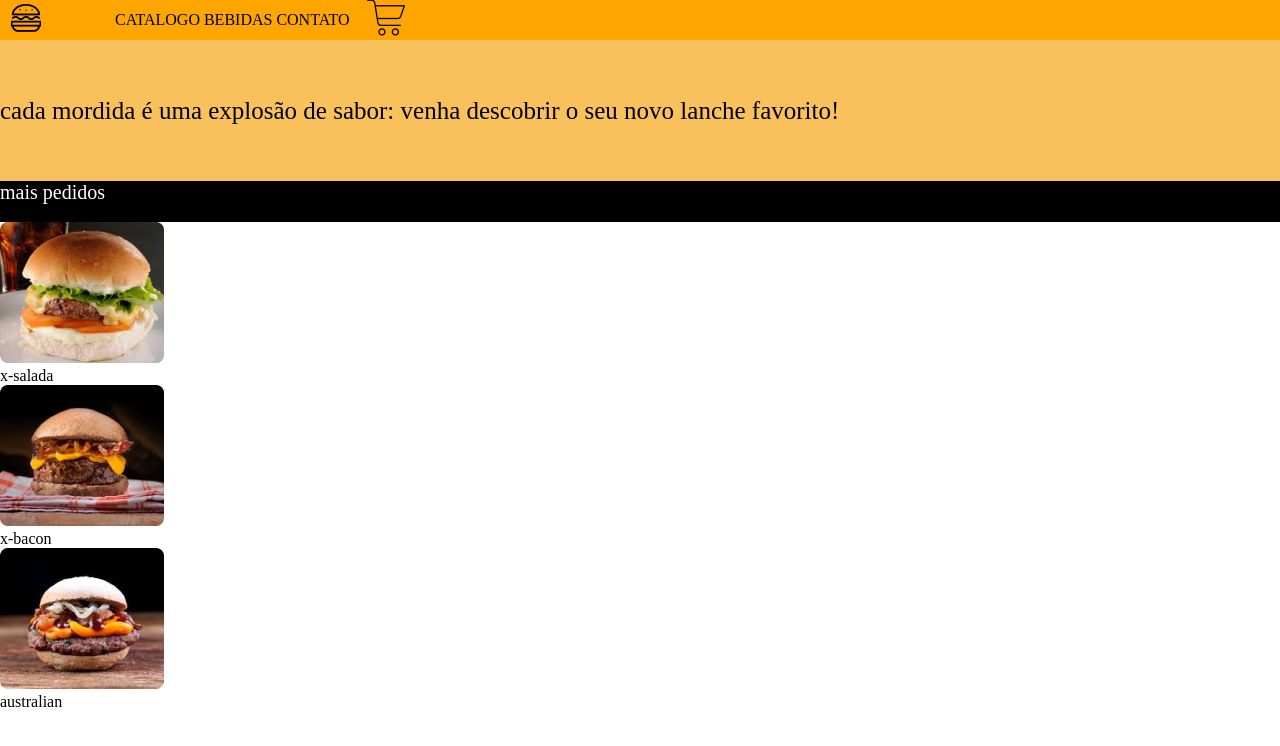
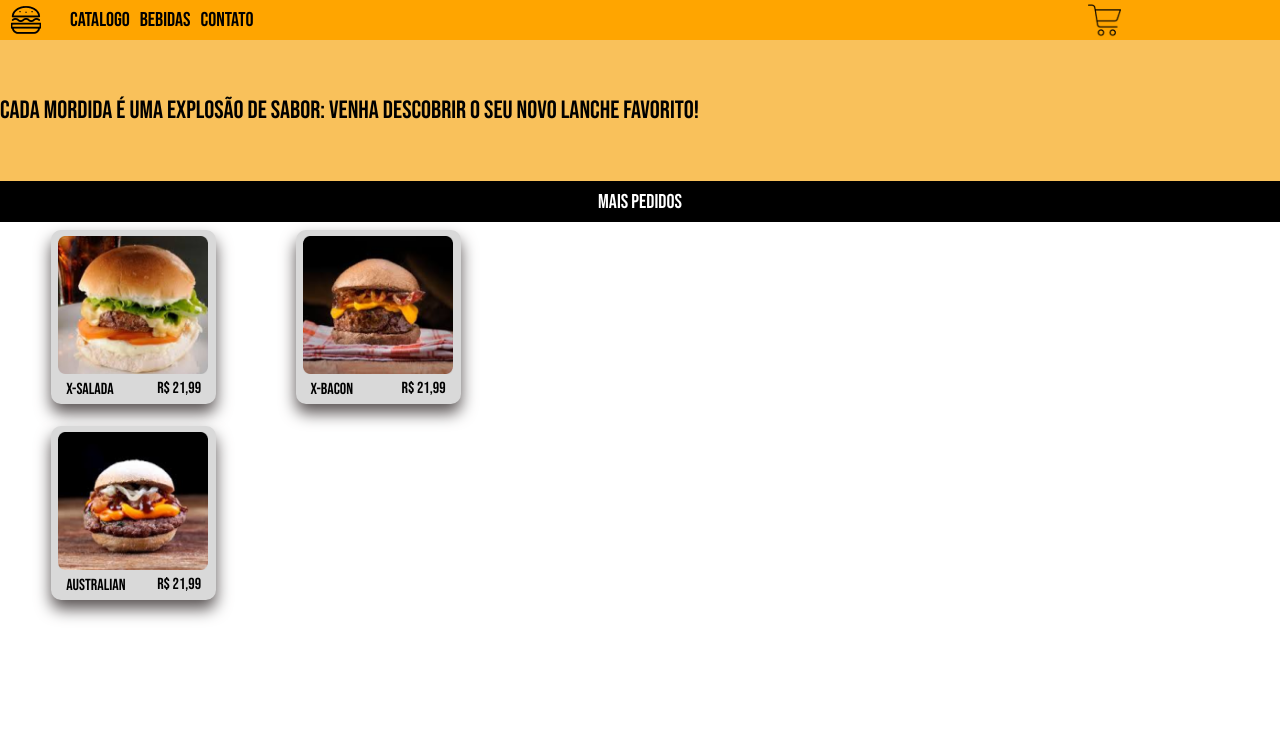
Before and after one commit to DiogoSC01/cardapio-hamburgueria, a plain HTML site: page index.html in a window 1280 px wide. Drawn offline with Linux system fonts and the light colour scheme.

Commit message:
mais alterações nos codigos css e html

```diff
--- a/index.html
+++ b/index.html
@@ -2,6 +2,9 @@
 <html lang="pt-br">
 
 <head>
+    <link rel="preconnect" href="https://fonts.googleapis.com">
+    <link rel="preconnect" href="https://fonts.gstatic.com" crossorigin>
+    <link href="https://fonts.googleapis.com/css2?family=Bebas+Neue&display=swap" rel="stylesheet">
     <link rel="stylesheet" href="styles.css">
     <meta charset="UTF-8">
     <meta name="viewport" content="width=device-width, initial-scale=1.0">
@@ -10,17 +13,17 @@
 
 <body>
     <header>
-        <div class="logo-empresa">
-            <img src="./img/logo empresa.png" alt="logo-empresa" />
-        </div>
-            <nav>
-                <a class="links-catalogo">CATALOGO</a>
-                <a class="links-catalogo">BEBIDAS</a>
-                <a class="links-catalogo">CONTATO</a>
-            </nav>
-        <div class="logo-carrinho">
-            <img src="./img/carrinho-de-compras 2.png" alt="logo-carrinho" />
-        </div>
+
+        <img class="logo-empresa" src="./img/logo empresa.png" alt="logo-empresa" />
+
+
+            <a class="links-catalogo">CATALOGO</a>
+            <a class="links-catalogo">BEBIDAS</a>
+            <a class="links-catalogo">CONTATO</a>
+
+
+        <img class="logo-carrinho" src="./img/carrinho-de-compras 2.png" alt="logo-carrinho" />
+
     </header>
 
     <section class="banner">
@@ -35,20 +38,24 @@
         </div>
     </section>
 
-    <section>
-        <div>
+    <section class="cardapio">
+        <div id="d-1">
             <img src="./img/x-salada.png" alt="imagem-hamburger">
             <p>x-salada</p>
+            <h4>R$ 21,99</h4>
         </div>
-        <div>
+        <div id="d-2">
             <img src="./img/x-bacon.png" alt="imagem-hamburger">
             <p>x-bacon</p>
+            <h4>R$ 21,99</h4>
         </div>
-        <div>
+    </section>
+        <div id="d-3">
             <img src="./img/australian.png" alt="imagem-hamburger">
             <p>australian</p>
+            <h4>R$ 21,99</h4>
         </div>
-</section>
+
 
 </body>
 
--- a/styles.css
+++ b/styles.css
@@ -2,13 +2,16 @@
     margin: 0;
     padding: 0;
     box-sizing: border-box;
+    font-family: "Bebas Neue", sans-serif;
+    font-weight: 400;
+    font-style: normal;
 }
 
 header {
     display: flex;
     align-items: center;
     background-color: #ffa500;
-    width: 100vw;
+    width: 100%;
     height: 40px;
 
 }
@@ -21,22 +24,36 @@ header {
 }
 
 .logo-carrinho {
-    width: 35px;
+    width: 33px;
     position: absolute;
     right: 10px;
-    left: 367px;
+    left: 85%;
+    cursor: pointer;
 }
 
-nav {
-    font-size: 16px;
+.logo-carrinho:hover {
+    transition: 0.8s ease-in-out;
+    width: 40px;
+}
+
+header a {
+    font-size: 20px;
     position: relative;
-    left: 110px;
-    padding:5px;
+    left: 65px;
+    padding: 5px;
+    word-spacing: 8px;
+    cursor: pointer;
 
 }
 
+a:hover {
+    color: white;
+    transition:  1.3s ease-in-out;
+    font-size: 25px;
+}
+
 .banner {
- width: 100vw;
+    width: 100%;
     height: 141px;
     background-color: #F9C15B;
     font-size: 25px;
@@ -47,9 +64,14 @@ nav {
 
 .mais-pedidos {
     background-color: black;
-    width: 100vw;
+    width: 100%;
     height: 41px;
+    display: flex;
+    align-items: center;
+    text-align: center;
+    justify-content: center;
 }
+
 .titulo-1 p {
     font-size: 20px;
     color: white;
@@ -57,3 +79,111 @@ nav {
     align-items: center;
     text-align: center;
 }
+
+.cardapio div {
+    display: inline-block;
+}
+
+#d-1 {
+    background-color: #D9D9D9;
+    width: 165px;
+    height: 174px;
+    border-radius: 10px;
+    position: relative;
+    left: 4%;
+    top: 8px;
+    box-shadow: 0 9px 16px 0 rgb(90, 84, 84);
+    cursor: pointer;
+}
+
+#d-1 img {
+    width: 150px;
+    height: 138px;
+    margin-left: 7px;
+    margin-top: 6px;
+}
+
+#d-1 p {
+    position: absolute;
+    top: 150px;
+    left: 15px;
+}
+
+#d-1 h4 {
+    position: absolute;
+    right: 15px;
+    bottom: 6px;
+}
+
+#d-2 {
+    background-color: #D9D9D9;
+    width: 165px;
+    height: 174px;
+    border-radius: 10px;
+    position: relative;
+    right: -10%;
+    top: 8px;
+    box-shadow: 0 9px 16px 0 rgb(90, 84, 84);
+
+}
+
+#d-2 img {
+    width: 150px;
+    height: 138px;
+    margin-left: 7px;
+    margin-top: 6px;
+}
+
+#d-2 p {
+    position: absolute;
+    top: 150px;
+    left: 15px;
+}
+
+#d-2 h4 {
+    position: absolute;
+    right: 15px;
+    bottom: 6px;
+}
+
+#d-3 {
+    background-color: #D9D9D9;
+    width: 165px;
+    height: 174px;
+    border-radius: 10px;
+    position: relative;
+    left: 4%;
+    top: 30px;
+    box-shadow: 0 9px 16px 0 rgb(90, 84, 84);
+}
+
+#d-3 img {
+    width: 150px;
+    height: 138px;
+    margin-left: 7px;
+    margin-top: 6px;
+}
+
+#d-3 p {
+    position: absolute;
+    top: 150px;
+    left: 15px;
+}
+
+#d-3 h4 {
+    position: absolute;
+    right: 15px;
+    bottom: 6px;
+}
+
+#d-1:hover {
+    transform: scale3d(1.1,1.1,1);
+}
+
+#d-2:hover {
+    transform: scale3d(1.1,1.1,1);
+}
+
+#d-3:hover {
+    transform: scale3d(1.1,1.1,1);
+}
```
Lines whose indentation alone changed are shown as unchanged.
